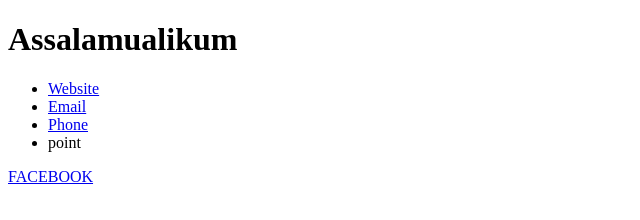
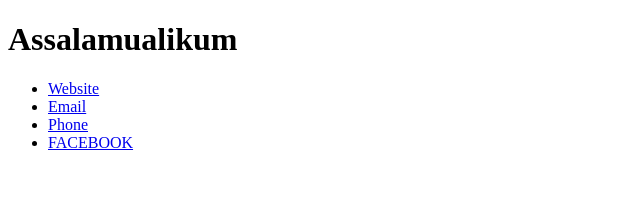
Before and after one commit to starain31/website, a website: page public/index.html in a window 1280 px wide. Shown: the whole page, without its empty margins (0-640 px from the left). Drawn offline with Linux system fonts and the light colour scheme.

Commit message:
Update index.html

```diff
--- a/public/index.html
+++ b/public/index.html
@@ -12,9 +12,9 @@
       <li><a href="https://example.com">Website</a></li>
       <li><a href="mailto:maeveariana12345@gmail.com">Email</a></li>
       <li><a href="tel:+8801826498546">Phone</a></li>
-      <li>point</li>
+      <li><a href='https://www.facebook.com/shihab.islam.35762241'>FACEBOOK</a></li>
     </ul>
 
-    <a href='https://www.facebook.com/shihab.islam.35762241'>FACEBOOK</a>
+
 </body>
 </html>
```
